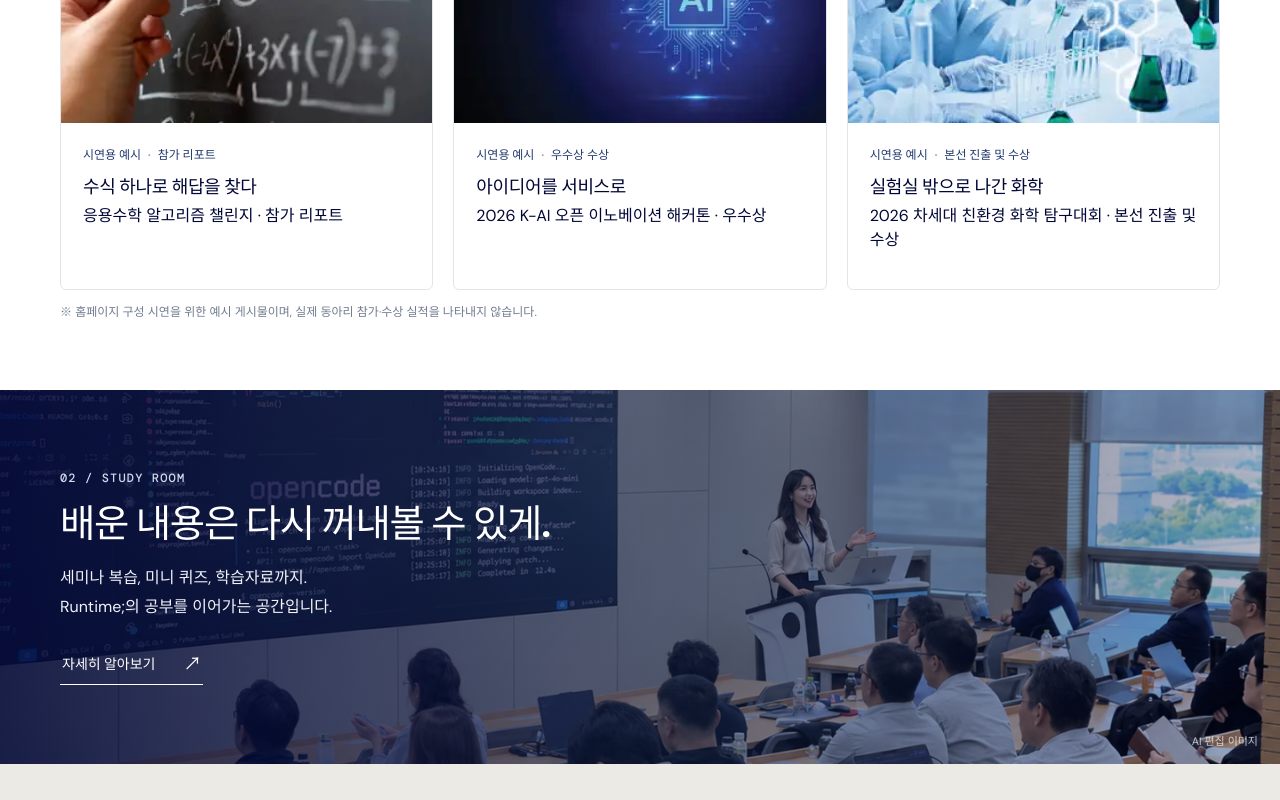
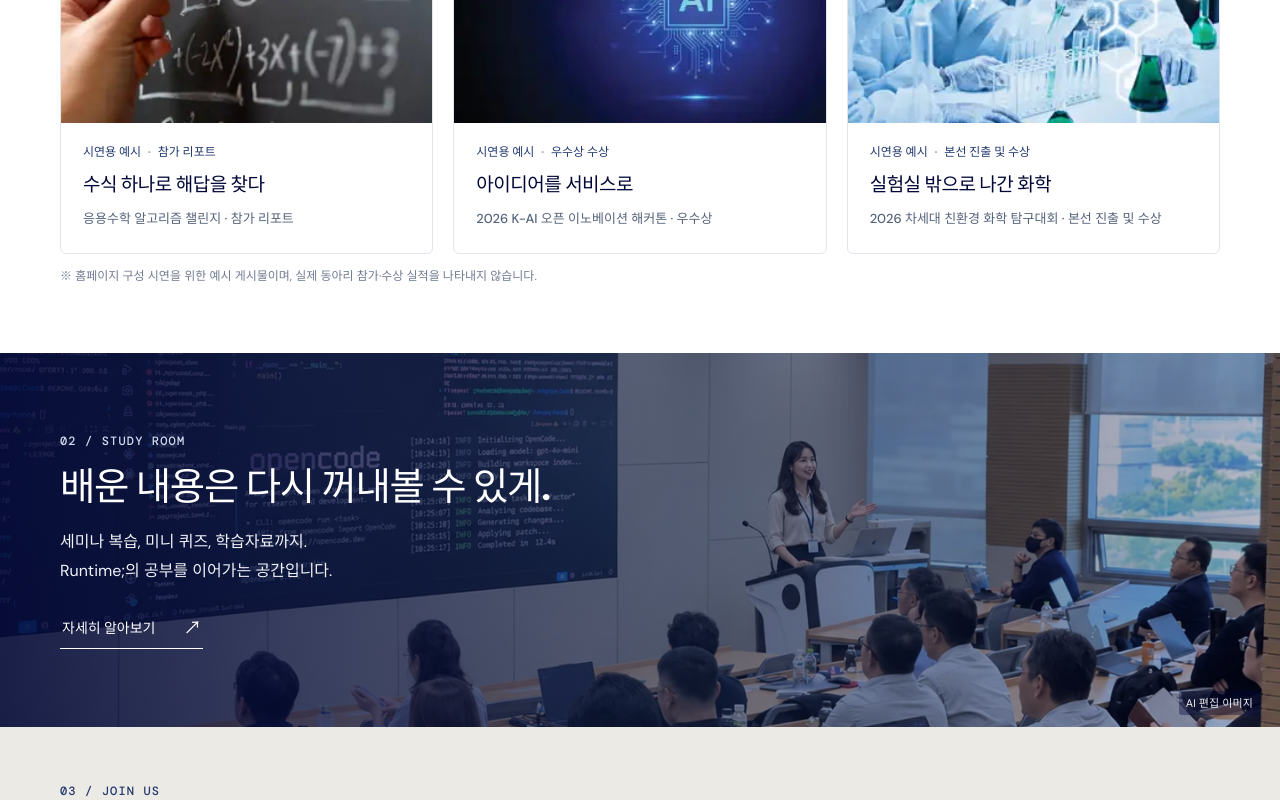
Before and after one commit to KHU-Runtime/Runtime-Main-Website, a React (Vite) app: page / in a window 1280 px wide. Shown: the part 1120-1920 px from the top of the page. Built offline with nearby package versions, Linux system fonts and the light colour scheme.

Commit message:
style: show readable short headlines with subtitles and seminar image disclosure

```diff
--- a/src/App.css
+++ b/src/App.css
@@ -1264,3 +1264,49 @@ body{background:#fff;color:var(--ink)}
     padding-bottom:50px;
   }
 }
+
+/* Runtime; shortened card headlines and edited seminar background 2026-11-21 */
+.home-project-card-static .home-project-body {
+  display:flex;
+  flex-direction:column;
+  padding-bottom:23px;
+}
+.home-project-card-static .home-project-body h3 {
+  font-size:19px;
+  line-height:1.48;
+  letter-spacing:-.5px;
+}
+.home-project-subtitle {
+  margin:9px 0 0;
+  font-size:13px;
+  color:#55637b;
+  line-height:1.65;
+  font-weight:500;
+  word-break:keep-all;
+}
+.home-study-section {
+  background-position:center 44%;
+}
+.home-study-section .home-study-image-note {
+  position:absolute;
+  right:20px;
+  bottom:12px;
+  z-index:2;
+  font-size:11px;
+  line-height:1.5;
+  letter-spacing:.1px;
+  color:rgba(255,255,255,.92);
+  background:rgba(1,7,54,.38);
+  border-radius:3px;
+  padding:4px 7px;
+}
+@media(max-width:1100px) {
+  .home-project-card-static .home-project-body h3{font-size:17px}
+  .home-project-subtitle{font-size:12px}
+}
+@media(max-width:720px) {
+  .home-project-card-static .home-project-body h3{font-size:18px}
+  .home-project-subtitle{font-size:13px;margin-top:7px}
+  .home-study-section{background-position:60% center}
+  .home-study-section .home-study-image-note{right:10px;bottom:8px;font-size:10px}
+}
```
